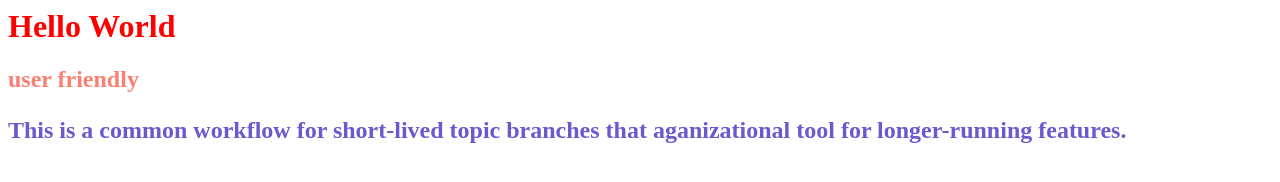
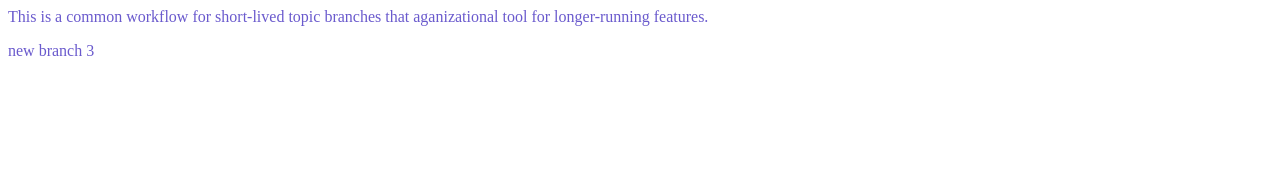
Before and after one commit to karthikkkumar/Hello_world, a plain HTML site: page index.html in a window 1280 px wide. Drawn offline with Linux system fonts and the light colour scheme.

Commit message:
Merge branch 'branch3' of https://github.com/karthikkkumar/Hello_world into b1
(cherry picked from commit 7fe90fe956593f5933d568f5b313c7979ac9decf)

```diff
--- a/index.html
+++ b/index.html
@@ -3,10 +3,6 @@
         <link rel='stylesheet' href='style.css'/>
     </head>
 <body>
-    <h1>Hello World<h1>
-    <h2>user friendly<h2>
-    <p>This is a common workflow for short-lived topic branches that aganizational tool for longer-running features.</p>
+<p>This is a common workflow for short-lived topic branches that aganizational tool for longer-running features.</p>
+<p>new branch 3</p>
 </body>
-
-
-</html>
```
